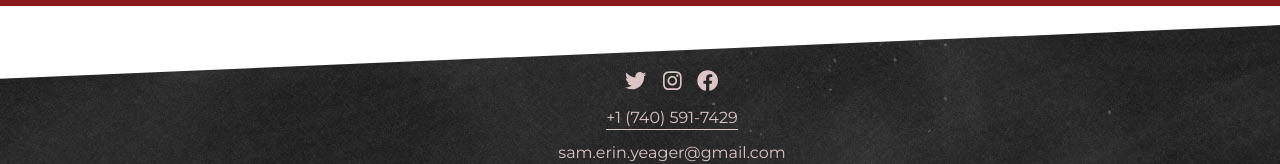
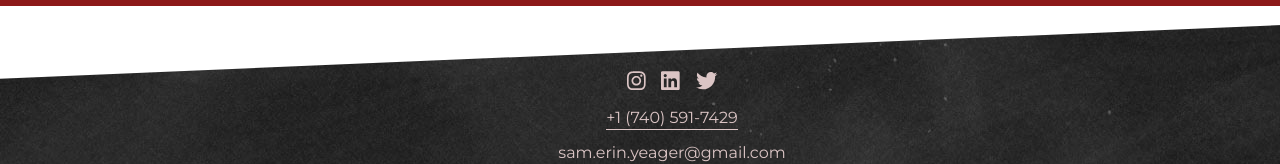
Before and after one commit to MMFane/portfolio-react, a React app: page / in a window 1280 px wide. Shown: the part 1084-1248 px from the top of the page. Built offline with nearby package versions, Linux system fonts and the light colour scheme; a web font is replaced by a local one.

Commit message:
change Facebook icon to LinkedIn, reorder social icons

```diff
--- a/src/js/components/App.tsx
+++ b/src/js/components/App.tsx
@@ -11,8 +11,8 @@ import ResponsiveImage from './responsive-image/ResponsiveImage';
 import { library } from '@fortawesome/fontawesome-svg-core';
 import { FontAwesomeIcon } from '@fortawesome/react-fontawesome';
 import { faEnvelopeSquare } from '@fortawesome/free-solid-svg-icons';
-import { faTwitter, faInstagram, faFacebook } from '@fortawesome/free-brands-svg-icons';
-library.add(faEnvelopeSquare, faTwitter, faInstagram, faFacebook);
+import { faTwitter, faInstagram, faFacebook, faLinkedin } from '@fortawesome/free-brands-svg-icons';
+library.add(faEnvelopeSquare, faTwitter, faInstagram, faLinkedin);
 
 import logo from '../../images/signature.png';
 import headerWTCasino from '../../images/project-headers/header-wildtangent-casino.png';
@@ -51,14 +51,14 @@ class App extends React.Component<any, any> {
         </Banner>
         <Banner classes="social angle-top-right fixed-bg" bgImage="chalkboard" bgColor="">
             <FlexGroup classes="justify-center align-i-center mt-1">
-                    <a href="https://twitter.com/M_M_Fane">
-                        <FontAwesomeIcon icon={faTwitter} size="lg" className="mr-1" />
-                    </a>
                     <a href="https://www.instagram.com/mmfane/">
                         <FontAwesomeIcon icon={faInstagram} size="lg" className="mr-1" />
                     </a>
                     <a href="https://www.linkedin.com/in/samerinyeager">
-                        <FontAwesomeIcon icon={faFacebook} size="lg" />
+                        <FontAwesomeIcon icon={faLinkedin} size="lg" className="mr-1" />
+                    </a>
+                    <a href="https://twitter.com/M_M_Fane">
+                        <FontAwesomeIcon icon={faTwitter} size="lg"/>
                     </a>
             </FlexGroup>
             <p>
```
